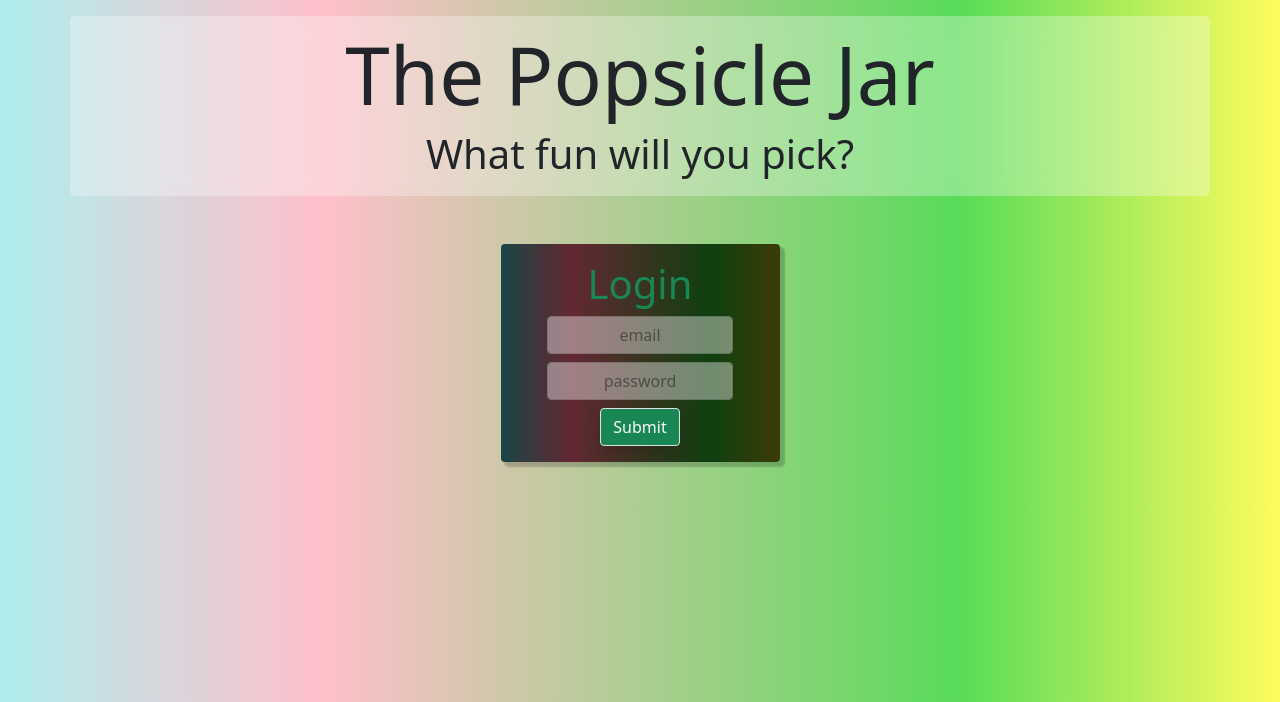
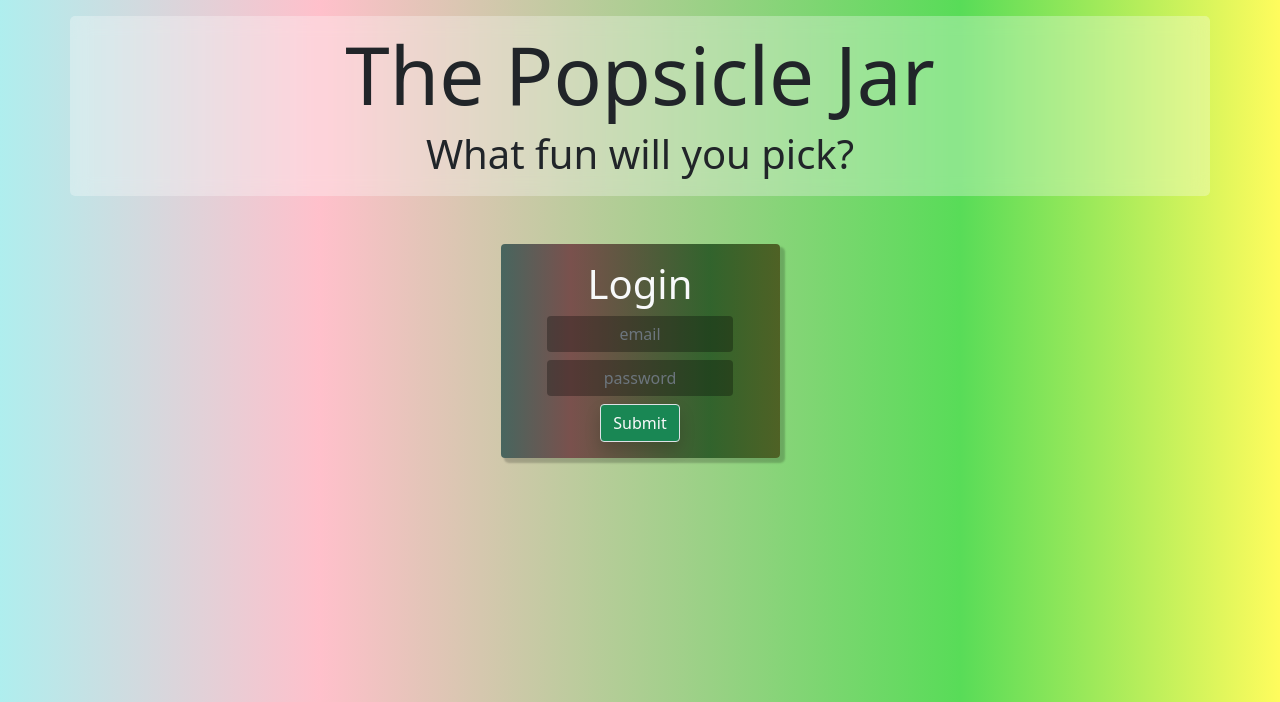
Before and after one commit to blublin/the_popsicle_jar, a Flask app: page / in a window 1280 px wide. Shown: the top 702 px of the page. Run offline with Flask 2, Linux system fonts and the light colour scheme.

Commit message:
login_reg modifications

```diff
--- a/flask_app/static/css/login_reg.css
+++ b/flask_app/static/css/login_reg.css
@@ -29,48 +29,41 @@ form {
     border-radius: 4px;
     box-shadow: 4px 4px 2px 1px rgba(0, 0, 0, 0.2);
     /* https://developer.mozilla.org/en-US/docs/Web/CSS/box-shadow */
-}
-input {
     text-align: center;
-    background-color: fade(white, 20%);
-}
-input:hover {
-
 }
 
 .form-bg {
     /* https://developer.mozilla.org/en-US/docs/Web/CSS/gradient/linear-gradient */
     background: repeating-linear-gradient(
         to right,
-        rgb(26, 69, 69) 0%,
-        rgb(99, 40, 50) 25%,
-        rgb(15, 63, 15) 75%,
-        rgb(60, 59, 9) 100%
+        rgba(26, 69, 69, 0.75) 0%,
+        rgba(99, 40, 50, 0.75) 25%,
+        rgba(15, 63, 15, 0.75) 75%,
+        rgba(60, 59, 9, 0.75) 100%
     );
 }
 
-form > h1 {
-    /* -webkit-text-stroke: 1px rgb(255, 255, 255); */
-}
+/* form > h1 {
+    -webkit-text-stroke: 1px rgba(255, 255, 255, 0.5);
+} */
 
 .input-focus {
+    text-align: center;
+    border: none;
     width: 75%;
-    opacity: .4;
+    background: rgba(0, 0, 0, 0.3);
+    color:rgb(236, 244, 252);
     transition-duration: 0.5s;
-    color:rgb(0, 0, 0);
-    transition-property: width, background-color, opacity, font;
+    transition-property: width, background, color;
 }
 
 .input-focus:hover {
-    background-color: white;
-    color: black;
-    opacity: 0.6;
+    background: rgba(255, 255, 255, 0.6);
+    color:rgb(0, 0, 0);
 }
 
 .input-focus:focus {
     width: 90%;
-    background-color: white;
-    color: black;
-    opacity: 0.9;
-
+    background: rgba(255, 255, 255, 0.9);
+    color:rgb(0, 0, 0);
 }
--- a/flask_app/templates/login_reg.html
+++ b/flask_app/templates/login_reg.html
@@ -33,7 +33,7 @@
                     {% endif %}
                 {% endwith %}
                 <form action="/login" method="POST" class="p-3 col-3 mx-auto my-5 form-bg text-light text-center">
-                    <h1 class="text-success mb-2">Login</h1>
+                    <h1 class="text-light mb-2">Login</h1>
                     <div class="form-group mb-2">
                         <input type="email" class="form-control m-auto input-focus" id="email_login" name="email" placeholder="email">
                     </div>
```
